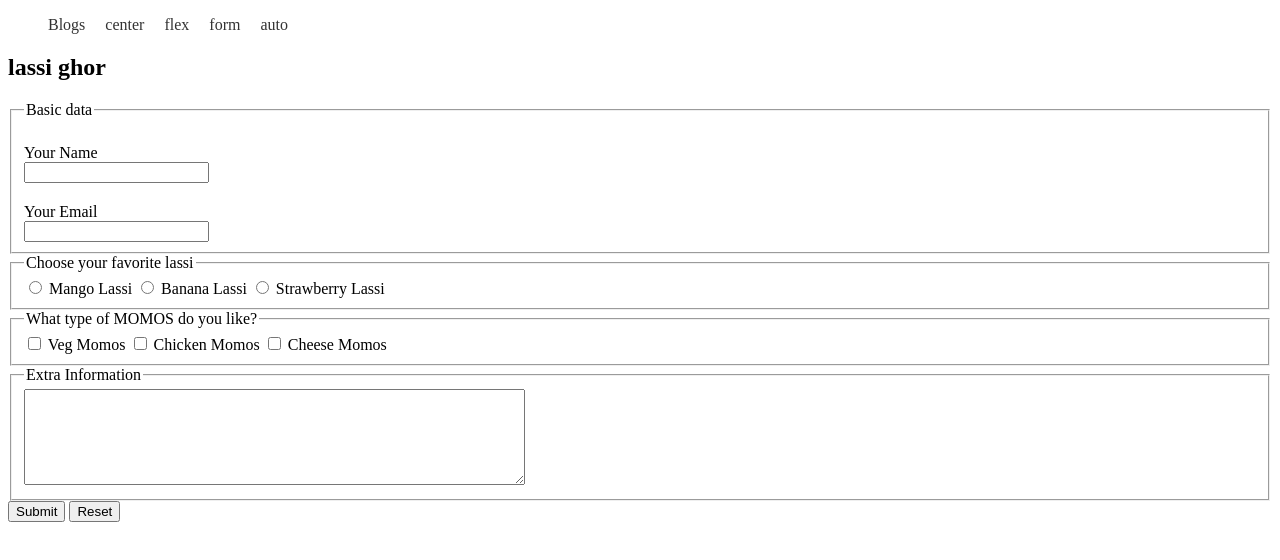
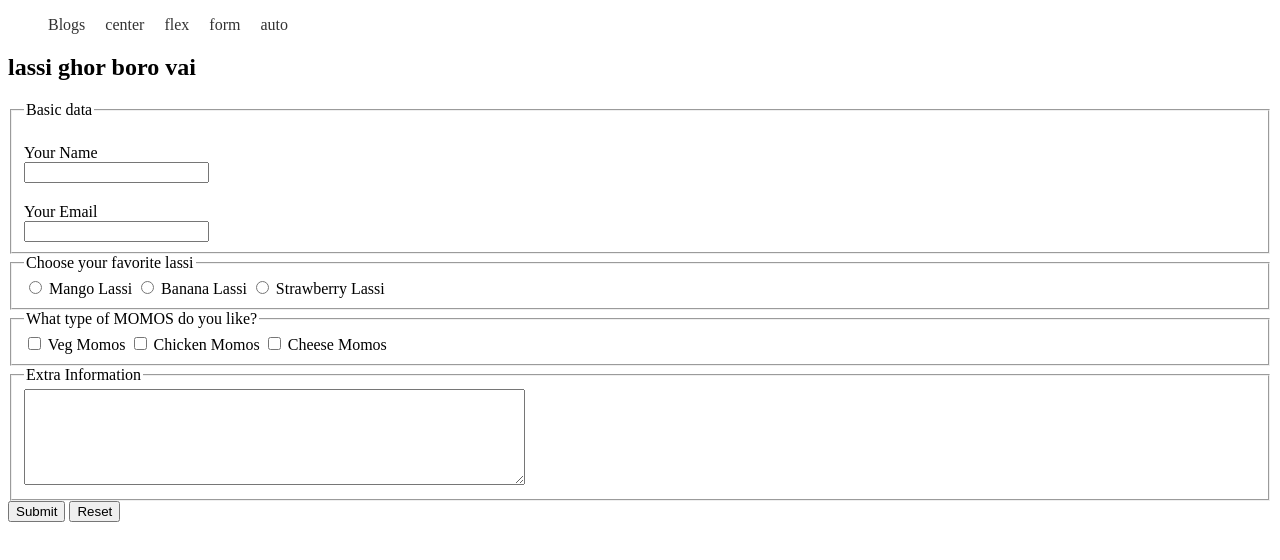
Before and after one commit to shougoto-hub/Milestone-01, a plain HTML site: page Module_4_MORE_HTML_CSS/form.html in a window 1280 px wide. Drawn offline with Linux system fonts and the light colour scheme.

Commit message:
nam paltaysi

```diff
--- a/Module_4_MORE_HTML_CSS/form.html
+++ b/Module_4_MORE_HTML_CSS/form.html
@@ -26,7 +26,7 @@
     </header>
     <main>
       <section>
-        <h2>lassi ghor</h2>
+        <h2>lassi ghor boro vai</h2>
         <form>
           <fieldset class="basic-info">
             <legend>Basic data</legend>
```
